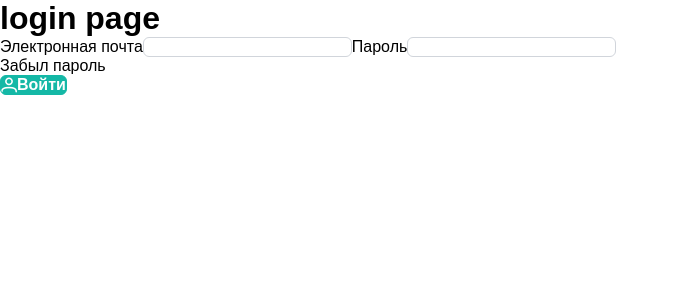
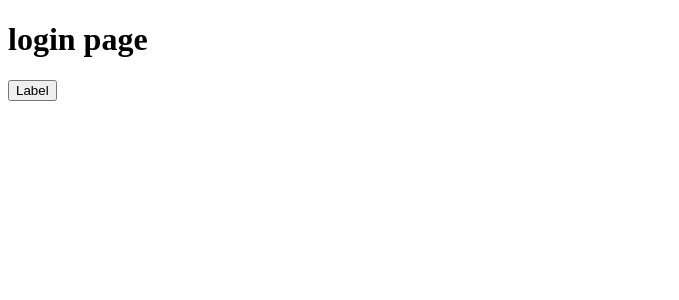
Before and after one commit to guyhawk/my-library-frontend, a Vue app: page /login in a window 1280 px wide. Shown: the top 300 px of the page, without its empty margins (0-679 px from the left). Built offline with nearby package versions, Linux system fonts and the light colour scheme; a web font is replaced by a local one.

Commit message:
removed primevue ui / added own ui kit

```diff
--- a/package.json
+++ b/package.json
@@ -10,7 +10,6 @@
     "axios": "^1.3.4",
     "core-js": "^3.8.3",
     "primeicons": "^6.0.1",
-    "primevue": "^3.25.0",
     "vue": "^3.2.13",
     "vue-class-component": "^8.0.0-0",
     "vue-router": "^4.0.3",
@@ -22,6 +21,8 @@
     "@vue/cli-plugin-typescript": "~5.0.0",
     "@vue/cli-plugin-vuex": "~5.0.0",
     "@vue/cli-service": "~5.0.0",
+    "sass": "^1.59.3",
+    "sass-loader": "^13.2.0",
     "typescript": "~4.5.5"
   }
 }
--- a/src/app/index.ts
+++ b/src/app/index.ts
@@ -2,22 +2,14 @@ import { createApp } from 'vue';
 import { router, store } from '@/app/providers';
 import App from './index.vue';
 
-import PrimeVue from 'primevue/config'
-// import ToastService from 'primevue/toastservice';
-// import ConfirmationService from 'primevue/confirmationservice';
-
-
-// PrimeVue
-// theme
-import 'primevue/resources/themes/lara-light-teal/theme.css'
-import 'primevue/resources/primevue.min.css'
+//primeicons
 import 'primeicons/primeicons.css'
 
-import componentsPrime from '@/shared/ui/PrimeUI'
+import components from '@/shared/ui'
 
-const app = createApp(App).use(router).use(store).use(PrimeVue)
+const app = createApp(App).use(router).use(store)
 
-componentsPrime.forEach( component => {
+components.forEach( component => {
   app.component(component.name, component.value)
 })
 
--- a/src/app/index.vue
+++ b/src/app/index.vue
@@ -29,10 +29,5 @@
 </template>
 
 <style>
-* {
-  margin: 0;
-  padding: 0;
-  box-sizing: border-box;
-}
-
+  @import "./index.scss";
 </style>
--- /dev/null
+++ b/src/app/styles/index.scss
@@ -0,0 +1,18 @@
+:root {
+  --primary-color: #6979f8;
+  --primary-color-hover: #6979a8;
+}
+
+* {
+  margin: 0;
+  padding: 0;
+  box-sizing: border-box;
+}
+
+a {
+  color: var(--primary-color);
+  text-decoration: none;
+  &:hover {
+    color: var(--primary-color-hover);
+  }
+}
--- a/src/features/login-form/ui.vue
+++ b/src/features/login-form/ui.vue
@@ -1,5 +1,5 @@
 <script setup lang="ts">
-  import {computed, ref} from 'vue'
+  import {ref} from 'vue'
   import {useStore} from 'vuex'
   import {useRouter} from 'vue-router'
 
@@ -31,7 +31,7 @@
 
 <template>
   <form>
-    <label for="email1" class="block text-900 font-medium mb-2">{{ messages.emailPromt }}</label>
+    <!-- <label for="email1" class="block text-900 font-medium mb-2">{{ messages.emailPromt }}</label>
     <InputText id="email1" type="text" class="w-full mb-3" v-model="payload.email"/>
 
     <label for="password1" class="block text-900 font-medium mb-2">{{ messages.passwordPromt }}</label>
@@ -39,11 +39,11 @@
 
     <div class="flex align-items-center justify-content-between mb-6">
       <div class="flex align-items-center">
-              <!-- <Checkbox id="rememberme1" :binary="true" v-model="checked" class="mr-2"></Checkbox>
-              <label for="rememberme1">Remember me</label> -->
+        <Checkbox id="rememberme1" :binary="true" v-model="checked" class="mr-2"></Checkbox>
+        <label for="rememberme1">Remember me</label>
       </div>
       <a class="font-medium no-underline ml-2 text-blue-500 text-right cursor-pointer">{{ messages.forgotPasswordPromt}}</a>
-      </div>
+    </div> -->
 
     <Button :label="messages.loginPromt" icon="pi pi-user" class="w-full" @click.prevent="signinClick"></Button>
   </form>
--- a/src/pages/books/index.vue
+++ b/src/pages/books/index.vue
@@ -24,7 +24,6 @@
     <article>
       <BooksList :books="books"/>
     </article>
-
   </div>
 
 
@@ -33,8 +32,6 @@
 <style>
 
 .layout article {
-
   margin-left: 324px;
-
 }
 </style>
--- a/src/shared/ui/PrimeUI/index.ts
+++ /dev/null
@@ -1,9 +0,0 @@
-import Button from 'primevue/button'
-import InputText from 'primevue/inputtext';
-import Checkbox from 'primevue/checkbox';
-
-export default [
-  {name: 'Button', value: Button},
-  {name: 'InputText', value: InputText},
-  {name: 'Checkbox', value: Checkbox},
-]
--- /dev/null
+++ b/src/shared/ui/button/button.vue
@@ -0,0 +1,3 @@
+<template>
+  <button>Label</button>
+</template>
--- /dev/null
+++ b/src/shared/ui/button/index.ts
@@ -0,0 +1,2 @@
+import Button from './button.vue'
+export {Button}
--- /dev/null
+++ b/src/shared/ui/index.ts
@@ -0,0 +1,6 @@
+import {Button} from './button'
+
+
+export default [
+  {name: 'Button', value: Button},
+]
```
Also changed, not shown: src/app/index.scss (added), 1 other file (tests, documents, lock files or other folders). Lines whose indentation alone changed are shown as unchanged.
